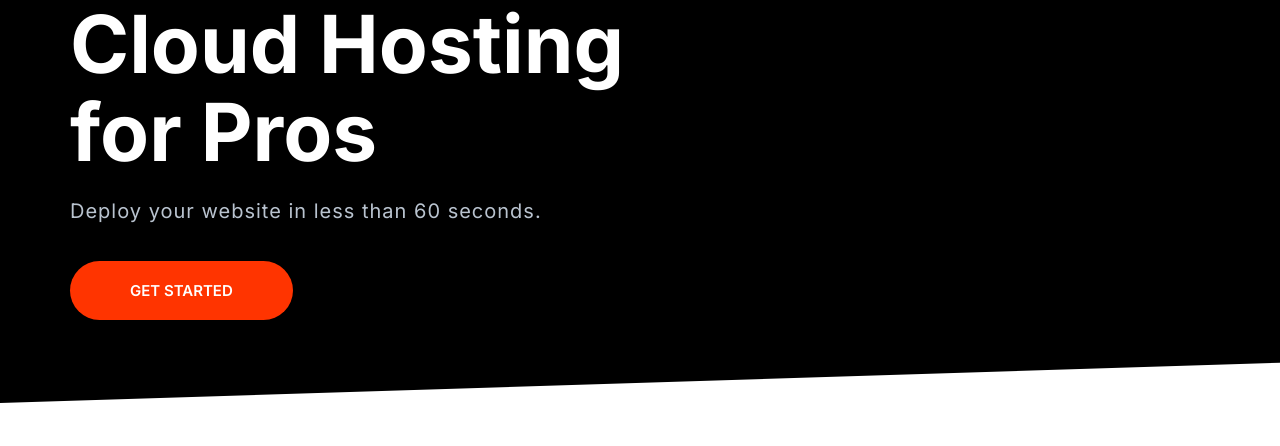
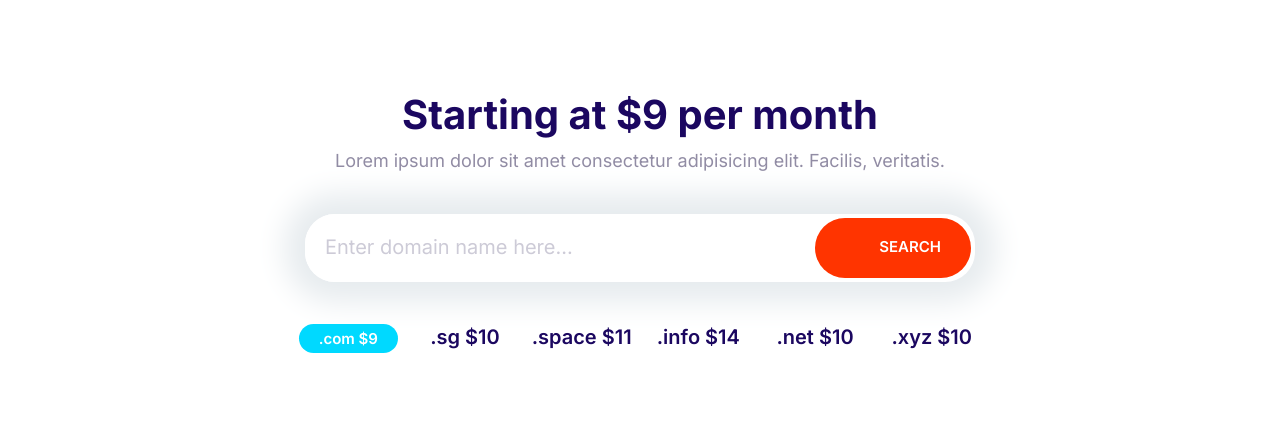
Before and after one commit to Scientia11/Scientiafy, a plain HTML site: page index.html in a window 1280 px wide. Drawn offline with Linux system fonts and the light colour scheme.

Commit message:
Define domain block.

```diff
--- a/css/styles.css
+++ b/css/styles.css
@@ -145,6 +145,7 @@ white-space: nowrap;
 }
 .icon--white {
   fill: #fff;
+
 }
 .icon-container {
   background: #f3f9fa;
@@ -154,27 +155,33 @@ white-space: nowrap;
   display: inline-flex;
   justify-content: center;
   align-items: center;
-
 }
 .icon-container--accent {
   background: var(--color-accent);
 }
+.icon-container--primary {
+   background: var(--color-accent);
+}
 /* Buttons */
+ .btn {
 
-
-
- .btn {
    border-radius: 40px;
    border: 0;
    cursor: pointer;
    font-size: 1.8rem;
    font-weight: 600;
+   margin: 1rem 0;
+   outline: 0;
+   padding: 2rem 3rem;
    text-align: center;
-   padding: 2rem 3rem;
-   margin: 1rem 0;
    text-transform: uppercase;
    white-space: nowrap;
-
+ }
+ .btn .icon {
+   width: 2rem;
+   height: 2rem;
+   margin-right: 1rem;
+   vertical-align: middle;
  }
  .btn--primary {
    background: var(--color-primary);
@@ -197,10 +204,7 @@ white-space: nowrap;
  .btn--accent:hover {
    background: #ec3000;
  }
- .btn--block {
-   width: 100%;
-   display: inline-block;
- }
+
  .btn--outline {
    background: #fff;
    color: var(--color-headings);
@@ -213,6 +217,10 @@ white-space: nowrap;
  .btn--stretched {
    padding-left: 6rem;
    padding-right: 6rem;
+ }
+  .btn--block {
+   width: 100%;
+   display: inline-block;
  }
  @media screen and (min-width: 1024px) {
    .btn {
@@ -239,7 +247,7 @@ white-space: nowrap;
  .input-group .input {
    border: 0;
    flex-grow: 1;
-   padding: 1rem 1.5rem;
+   padding: 1.5rem 2rem;
  }
  .input-group .btn {
    margin: 4px;
@@ -578,3 +586,25 @@ font-size: 2.4rem;
    align-self: center;
    }
 }
+/* Domain Block */
+.block-domain .input-group {
+box-shadow: 0 0  30px 20px #e6ebee;
+border: 0;
+max-width: 670px;
+margin: 4rem auto;
+}
+.block-domain__prices {
+  display: grid;
+  grid-template-columns: repeat(3, 1fr);
+  grid-template-rows: repeat(2, 6rem);
+  font-size: 2rem;
+  font-weight: 600;
+  justify-items: center;
+  max-width: 700px;
+  margin: 0 auto;
+}
+@media screen and (min-width: 768px) {
+ .block-domain__prices {
+   grid-template-columns: repeat(auto-fit, minmax(10rem, 1fr));
+ }
+}
--- a/index.html
+++ b/index.html
@@ -15,27 +15,38 @@
     <link rel="stylesheet" href="./css/styles.css" />
   </head>
   <body>
-    <section class="block block--dark block--skewed-left hero">
-      <div class="container grid grid--1x2">
-        <header class="block__header hero__content">
-          <h1 class="block__heading">Cloud Hosting for Pros</h1>
-          <p class="hero__tagline">
-            Deploy your website in less than 60 seconds.
-          </p>
-          <a href="#" class="btn btn--accent btn--stretched">Get Started</a>
-        </header>
-        <picture>
-          <source
-            type="image/webp"
-            srcset="images/banner.webp 1x, images/banner@2x.webp 2x"
-          />
-          <source
-            type="image/png"
-            srcset="images/banner.png 1x, images/banner@2x.png 2x"
-          />
-          <img class="hero__image" src="./images/banner.webp" alt="" />
-        </picture>
+    <section class="block container block-domain">
+      <header class="block__header">
+        <h2>Starting at $9 per month</h2>
+        <p>
+          Lorem ipsum dolor sit amet consectetur adipisicing elit. Facilis,
+          veritatis.
+        </p>
+      </header>
+
+      <div class="input-group">
+        <input
+          type="text"
+          class="input"
+          placeholder="Enter domain name here..."
+        />
+        <button class="btn btn--accent">
+          <span class="icon-container--primary">
+            <svg class="icon icon--white">
+              <use xlink:href="./images/sprite.svg#search"></use>
+            </svg> </span
+          >Search
+        </button>
       </div>
+      <ul class="list block-domain__prices">
+        <li><span class="badge badge--secondary">.com $9</span></li>
+        <li>.sg $10</li>
+        <li>.space $11</li>
+        <li>.info $14</li>
+        <li>.net $10</li>
+        <li>.xyz $10</li>
+      </ul>
     </section>
+    <script src="./js/main.js"></script>
   </body>
 </html>
```
Also changed, not shown: css/components/domainblock.html (added, +28 -0 lines), css/components/inputgroup.html (+2 -13 lines).
